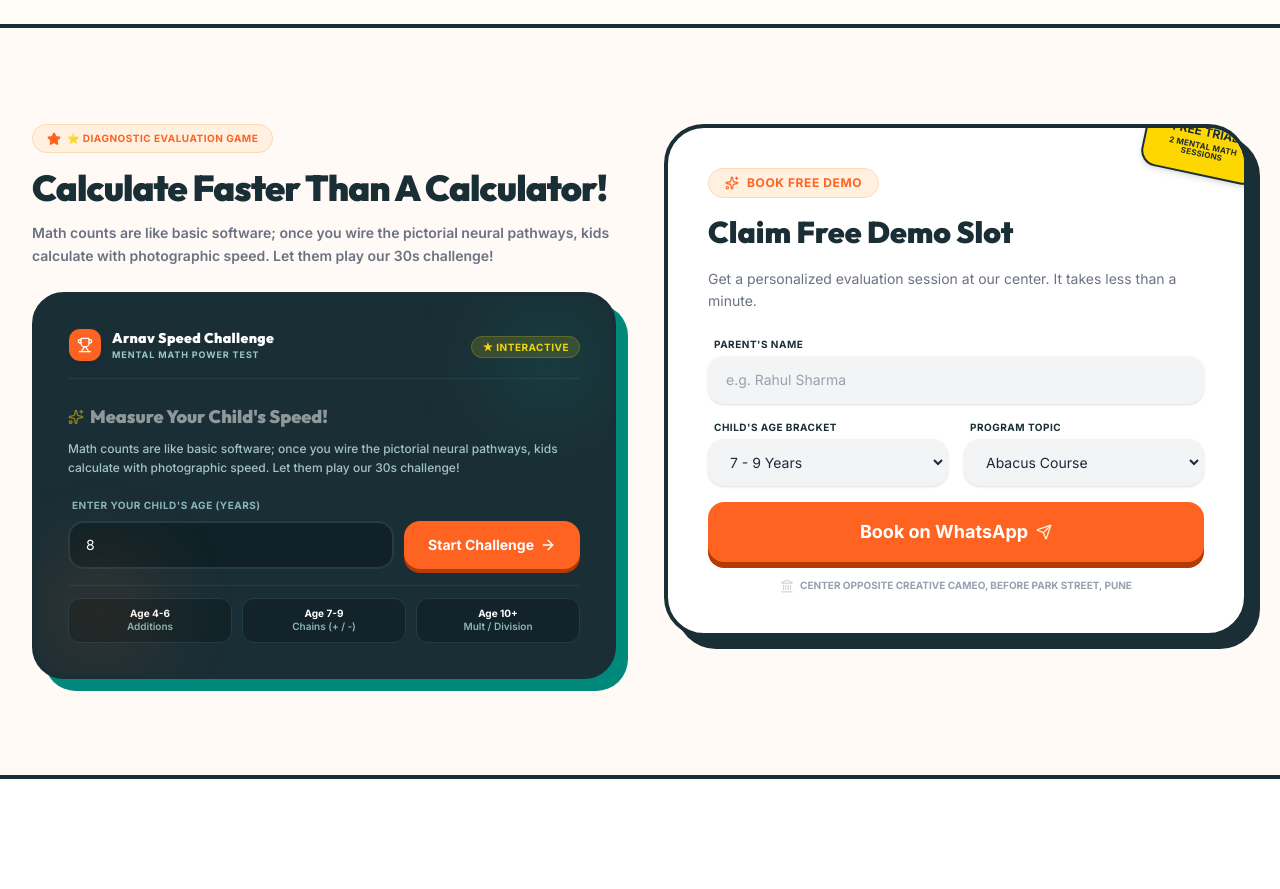
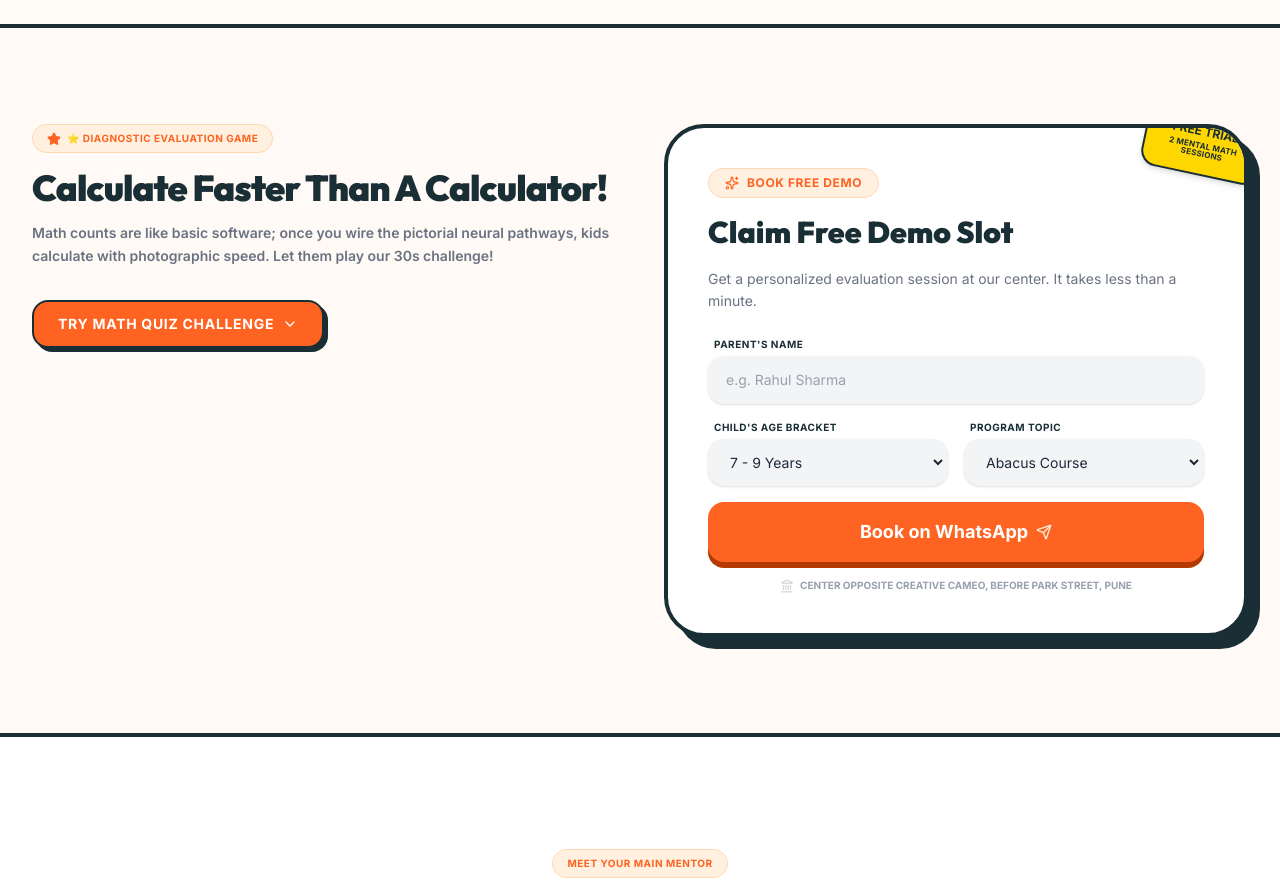
Before and after one commit to atharvpatil18/AAA-web, a React (Vite) app: page /#/ in a window 1280 px wide. Shown: the part 3300-4189 px from the top of the page. Built offline with nearby package versions, Linux system fonts and the light colour scheme.

Commit message:
Introduce toggle button to collapse the Calculate Faster Than A Calculator! quiz widget

```diff
--- a/src/pages/Home.tsx
+++ b/src/pages/Home.tsx
@@ -24,6 +24,7 @@ export default function Home() {
   const { language, t } = useLanguage();
   const [showAbacus, setShowAbacus] = useState(false);
   const [showVedic, setShowVedic] = useState(false);
+  const [showQuiz, setShowQuiz] = useState(false);
 
   const handleMapCtaClick = () => {
     trackDemoClick("home_map_nav_cta");
@@ -36,6 +37,10 @@ export default function Home() {
   const vedicBtnText = showVedic
     ? (language === "hi" ? "स्पीड मैथ सिम्युलेटर छिपाएं" : language === "mr" ? "स्पीड मॅथ सिम्युलेटर लपवा" : "Hide Speed Math Simulator")
     : (language === "hi" ? "स्पीड मैथ सिम्युलेटर आज़माएं" : language === "mr" ? "स्पीड मॅथ सिम्युलेटर वापरून पहा" : "Try Speed Math Simulator");
+
+  const quizBtnText = showQuiz
+    ? (language === "hi" ? "क्विज़ चुनौती छिपाएं" : language === "mr" ? "क्विझ आव्हान लपवा" : "Hide Quiz Challenge")
+    : (language === "hi" ? "गणित क्विज़ चुनौती शुरू करें" : language === "mr" ? "गणित क्विझ आव्हान सुरू करा" : "Try Math Quiz Challenge");
 
   return (
     <div id="home-page-container" className="bg-[#FFFDF9] min-h-screen">
@@ -149,8 +154,8 @@ export default function Home() {
           <div className="grid grid-cols-1 lg:grid-cols-12 gap-12 items-center lg:items-start">
 
             {/* Left Hand: Interactive Widget */}
-            <div className="lg:col-span-6 space-y-6">
-              <div className="space-y-3">
+            <div className="lg:col-span-6 space-y-6 flex flex-col items-start">
+              <div className="space-y-3 w-full">
                 <div className="inline-flex items-center gap-1.5 text-[10px] text-vibrant-orange bg-[#FFF0E0] border border-[#FFD8B1] px-3.5 py-1.5 rounded-full uppercase tracking-wider font-bold">
                   <Star className="w-3.5 h-3.5 fill-current text-vibrant-orange animate-spin-slow" /> {t("quizBadge")}
                 </div>
@@ -162,8 +167,21 @@ export default function Home() {
                 </p>
               </div>
 
+              {/* Toggle Button */}
+              <button
+                onClick={() => setShowQuiz(!showQuiz)}
+                className="flex items-center gap-2 bg-vibrant-orange text-white border-2 border-vibrant-dark font-black px-6 py-3 rounded-2xl shadow-[4px_4px_0_0_#1A2E35] active:translate-y-0.5 active:shadow-none hover:bg-vibrant-orange/95 transition-all text-xs md:text-sm uppercase tracking-wider cursor-pointer mt-2"
+              >
+                {quizBtnText}
+                {showQuiz ? <ChevronUp className="w-4 h-4" /> : <ChevronDown className="w-4 h-4" />}
+              </button>
+
               {/* Game Element */}
-              <SpeedChallengeWidget />
+              {showQuiz && (
+                <div className="w-full transition-all duration-300">
+                  <SpeedChallengeWidget />
+                </div>
+              )}
             </div>
 
             {/* Right Hand: Lead Generation Form */}
```
